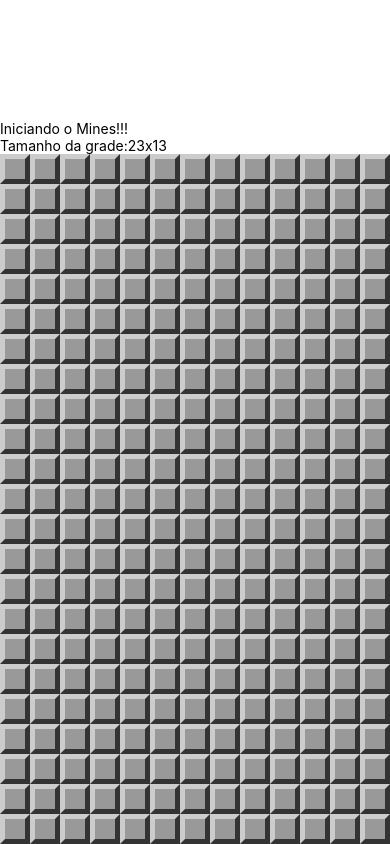
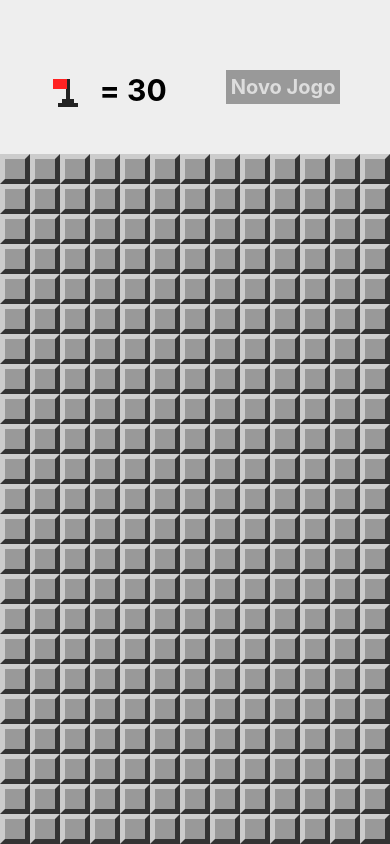
Before and after one commit to wellingtonlope/cod3r-react-native, a React Native app in the folder mines/: screen / in a window 390 px wide. Built offline with nearby package versions, Linux system fonts and the light colour scheme.

Commit message:
Mines: Cabeçalho do Jogo

```diff
--- a/mines/App.js
+++ b/mines/App.js
@@ -2,6 +2,7 @@ import React, { Component } from 'react';
 import { StyleSheet, Text, View, Alert } from 'react-native';
 import params from './src/params'
 import MineField from './src/components/MineField'
+import Header from './src/components/Header'
 import {
     createMinedBoard,
     cloneBoard,
@@ -9,7 +10,8 @@ import {
     hasExplosion,
     wonGame,
     showMines,
-    invertFlag
+    invertFlag,
+    flagsUsed
 } from './src/functions'
 
 export default class App extends Component {
@@ -70,11 +72,8 @@ export default class App extends Component {
     render() {
         return (
             <View style={styles.container}>
-                <Text style={styles.welcome}>Iniciando o Mines!!!</Text>
-                <Text style={styles.instructions}>
-                    Tamanho da grade:
-                    {params.getRowsAmount()}x{params.getColumnsAmount()}
-                </Text>
+                <Header flagsLeft={this.minesAmount() - flagsUsed(this.state.board)}
+                    onNewGame={() => this.setState(this.createState())} />
                 <View style={styles.board}>
                     <MineField board={this.state.board}
                         onOpenField={this.onOpenField}
--- /dev/null
+++ b/mines/src/components/Header.js
@@ -0,0 +1,55 @@
+import React from 'react'
+import { View, StyleSheet, Text, TouchableOpacity } from 'react-native'
+import Flag from './Flag'
+
+export default props => {
+    return (
+        <View style={styles.container}>
+            <View style={styles.flagContainer}>
+                <TouchableOpacity onPress={props.onFlagPress}
+                    style={styles.flagButton}>
+                    <Flag bigger />
+                </TouchableOpacity>
+                <Text style={styles.flagsLeft}>= {props.flagsLeft}</Text>
+            </View>
+            <TouchableOpacity style={styles.button}
+                onPress={props.onNewGame}>
+                <Text style={styles.buttonLabel}>Novo Jogo</Text>
+            </TouchableOpacity>
+        </View>
+    )
+}
+
+const styles = StyleSheet.create({
+    container: {
+        flex: 1,
+        flexDirection: 'row',
+        backgroundColor: '#eee',
+        alignItems: 'center',
+        justifyContent: 'space-around',
+        paddingTop: 20,
+        paddingHorizontal: 20,
+    },
+    flagContainer: {
+        flexDirection: 'row'
+    },
+    flagButton: {
+        marginTop: 10,
+        minWidth: 30
+    },
+    flagsLeft: {
+        fontSize: 30,
+        fontWeight: 'bold',
+        paddingTop: 5,
+        marginLeft: 20
+    },
+    button: {
+        backgroundColor: '#999',
+        padding: 5
+    },
+    buttonLabel: {
+        fontSize: 20,
+        color: '#ddd',
+        fontWeight: 'bold'
+    }
+})
--- a/mines/src/functions.js
+++ b/mines/src/functions.js
@@ -100,6 +100,9 @@ const invertFlag = (board, row, column) => {
     field.flagged = !field.flagged
 }
 
+const flagsUsed = board => fields(board)
+    .filter(field => field.flagged).length
+
 export {
     createMinedBoard,
     cloneBoard,
@@ -107,5 +110,6 @@ export {
     hasExplosion,
     wonGame,
     showMines,
-    invertFlag
+    invertFlag,
+    flagsUsed
 }
```
